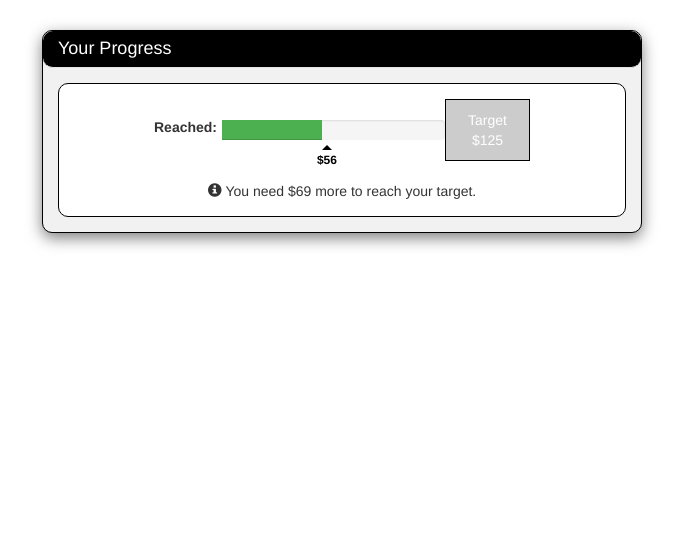
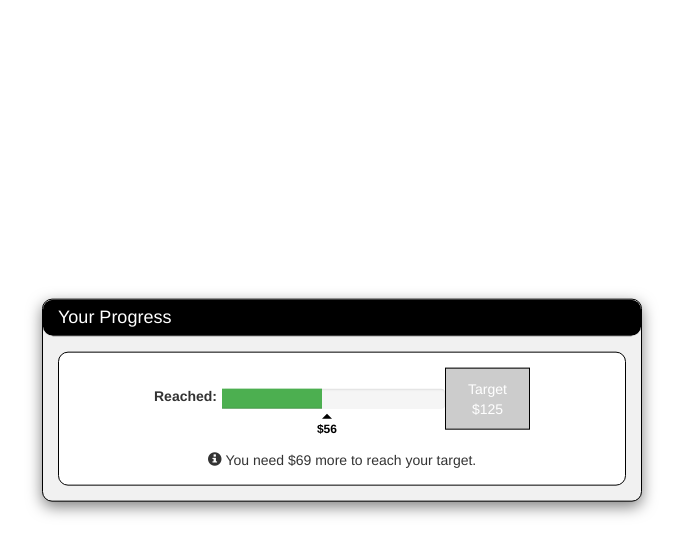
Before and after one commit to VRedondo-zz/progress-bar, a website: page index.html in a window 1280 px wide. Shown: the whole page, without its empty margins (298-981 px from the left). Drawn offline with Linux system fonts and the light colour scheme.

Commit message:
minor css fix

```diff
--- a/css/main.css
+++ b/css/main.css
@@ -1,4 +1,12 @@
 /*Overwrite Bootstrap CSS*/
+.modal-dialog{
+    position: absolute;
+    top: 50%;
+    left: 50%;
+    transform: translate(-50%, -50%);
+    margin: 0 auto;
+}
+
 .modal-content{
     border-radius: 10px;
     background-color: #f1f1f1;
```
